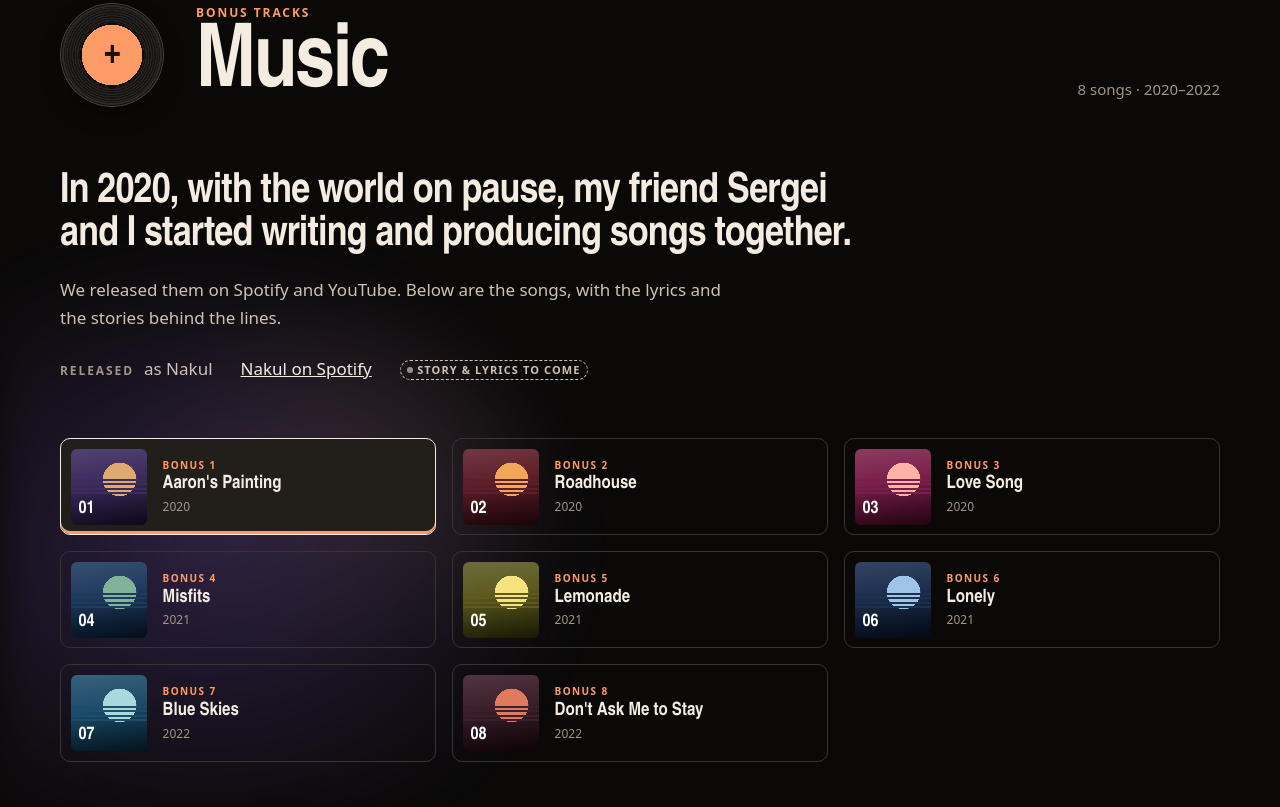
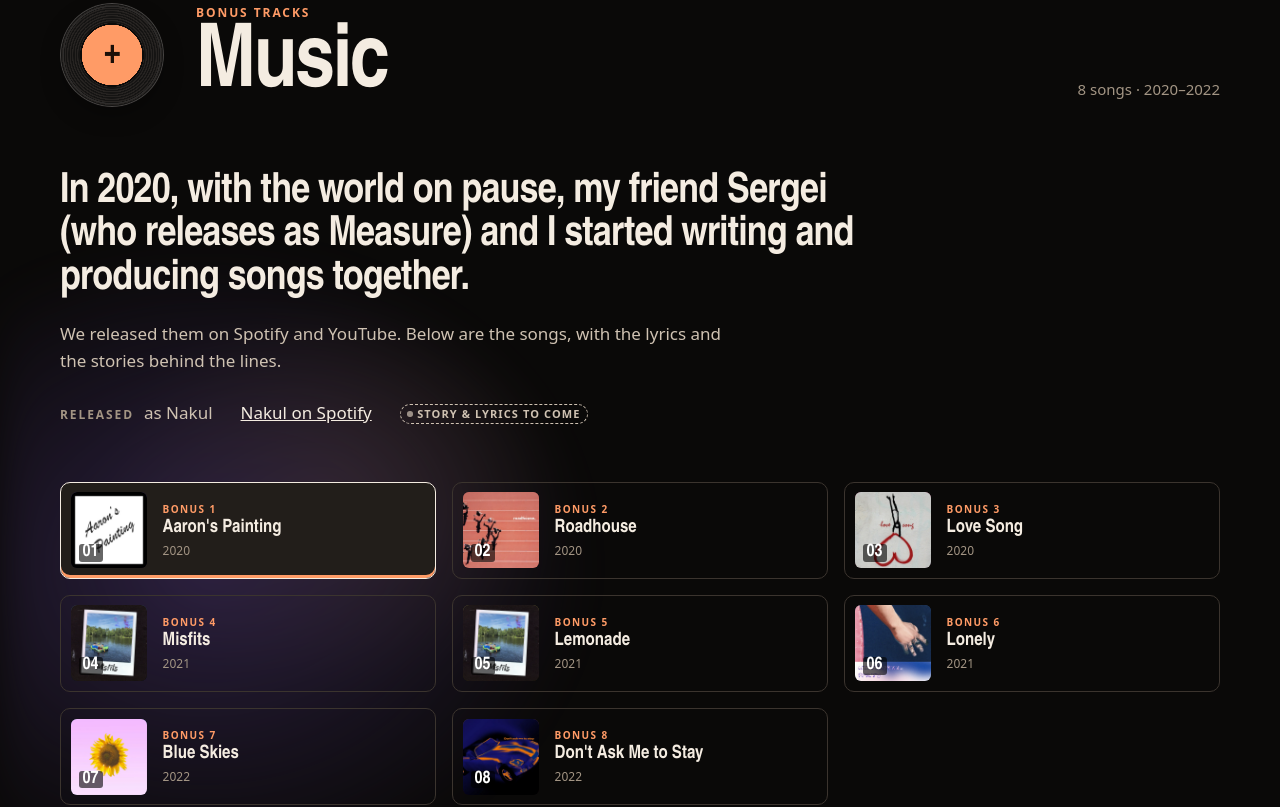
Before and after one commit to hastyconch/portfolio, an Astro site: page / in a window 1280 px wide. Shown: the part 8863-9670 px from the top of the page. Built offline with nearby package versions, Linux system fonts and the light colour scheme; Astro itself is replaced by a stand-in of ours; a web font is replaced by a local one.

Commit message:
Music: real cover art from the Spotify releases; Sergei named as Measure
- Seven release covers (640px, WebP, metadata stripped) with alt text written
  from each image; Misfits/Lemonade share the Misfits EP cover, Lonely uses
  Winter Pool Party's
- Song tabs show the covers; story names Sergei (who releases as Measure)

Co-Authored-By: Claude Opus 5.5 <noreply@anthropic.com>

```diff
--- a/src/content/music.json
+++ b/src/content/music.json
@@ -2,7 +2,7 @@
   {
     "id": "music",
     "story": [
-      "In 2020, with the world on pause, my friend Sergei and I started writing and producing songs together.",
+      "In 2020, with the world on pause, my friend Sergei (who releases as Measure) and I started writing and producing songs together.",
       "We released them on Spotify and YouTube. Below are the songs, with the lyrics and the stories behind the lines."
     ],
     "collaborator": {
--- a/src/content/songs/aarons-painting.md
+++ b/src/content/songs/aarons-painting.md
@@ -4,6 +4,8 @@ year: '2020'
 credits: 'Nakul'
 release: 'Single · August 2020 · later on the Misfits EP'
 spotify: 'https://open.spotify.com/track/4gLs9FNPQ5aJcptWI0pJj1'
+art: ../../assets/music/aarons-painting.webp
+artAlt: 'Cover art: “Aaron’s Painting” handwritten in black script on white.'
 artColors: ['#3d2c5e', '#e0a96d']
 meaning: 'The story behind this song is on its way.'
 lyrics: []
--- a/src/content/songs/blue-skies.md
+++ b/src/content/songs/blue-skies.md
@@ -4,6 +4,8 @@ year: '2022'
 credits: 'Nakul'
 release: 'Single · April 2022'
 spotify: 'https://open.spotify.com/track/5uCC5uFGwd8Q2nsKK2ovoV'
+art: ../../assets/music/blue-skies.webp
+artAlt: 'Cover art: a single sunflower on a pink-to-lilac gradient.'
 artColors: ['#1e4d6b', '#a8dadc']
 meaning: 'The story behind this song is on its way.'
 lyrics: []
--- a/src/content/songs/dont-ask-me-to-stay.md
+++ b/src/content/songs/dont-ask-me-to-stay.md
@@ -4,6 +4,8 @@ year: '2022'
 credits: 'Nakul, Lazar Miric, Measure'
 release: 'Single · October 2022'
 spotify: 'https://open.spotify.com/track/2S65pLNp2D6FziCSa7P7GE'
+art: ../../assets/music/dont-ask-me-to-stay.webp
+artAlt: 'Cover art: a car lit blue and orange at night, with the title “Don’t ask me to stay”.'
 artColors: ['#3b1f2b', '#e07a5f']
 meaning: 'The story behind this song is on its way.'
 lyrics: []
--- a/src/content/songs/lemonade.md
+++ b/src/content/songs/lemonade.md
@@ -4,6 +4,8 @@ year: '2021'
 credits: 'Nakul, Measure'
 release: 'Misfits EP · January 2021'
 spotify: 'https://open.spotify.com/track/1kI083OvvpvuC6x22hciAd'
+art: ../../assets/music/misfits-ep.webp
+artAlt: 'Cover art for the Misfits EP: a Polaroid of friends on an inflatable raft on a lake, captioned “Misfits”.'
 artColors: ['#5c5a1f', '#f6e27f']
 meaning: 'The story behind this song is on its way.'
 lyrics: []
--- a/src/content/songs/lonely.md
+++ b/src/content/songs/lonely.md
@@ -4,6 +4,8 @@ year: '2021'
 credits: 'No Achilles, Nakul, Measure'
 release: 'On the Winter Pool Party EP by No Achilles · March 2021'
 spotify: 'https://open.spotify.com/track/6CnZDAwvuvPecGtlYF80xs'
+art: ../../assets/music/winter-pool-party.webp
+artAlt: 'Cover art for the Winter Pool Party EP: a hand reaching into blue water.'
 artColors: ['#1d2f4f', '#9ec5e8']
 meaning: 'The story behind this song is on its way.'
 lyrics: []
--- a/src/content/songs/love-song.md
+++ b/src/content/songs/love-song.md
@@ -4,6 +4,8 @@ year: '2020'
 credits: 'Nakul, Measure'
 release: 'Single · October 2020 · later on the Misfits EP'
 spotify: 'https://open.spotify.com/track/4W297mjLP4FRI695332kkX'
+art: ../../assets/music/love-song.webp
+artAlt: 'Cover art: a red painted heart held up by a figure drawn in black, with the words “love song”.'
 artColors: ['#7a1f4b', '#ffb3a7']
 meaning: 'The story behind this song is on its way.'
 lyrics: []
--- a/src/content/songs/misfits.md
+++ b/src/content/songs/misfits.md
@@ -4,6 +4,8 @@ year: '2021'
 credits: 'Nakul, Measure'
 release: 'Misfits EP · January 2021'
 spotify: 'https://open.spotify.com/track/1KgrIewVEkffT6s9UC9Rer'
+art: ../../assets/music/misfits-ep.webp
+artAlt: 'Cover art for the Misfits EP: a Polaroid of friends on an inflatable raft on a lake, captioned “Misfits”.'
 artColors: ['#1f3b5e', '#81b29a']
 meaning: 'The story behind this song is on its way.'
 lyrics: []
--- a/src/content/songs/roadhouse.md
+++ b/src/content/songs/roadhouse.md
@@ -4,6 +4,8 @@ year: '2020'
 credits: 'Nakul'
 release: 'Single · September 2020 · later on the Misfits EP'
 spotify: 'https://open.spotify.com/track/1d63Ry4NXEuvIPm7j7Aruy'
+art: ../../assets/music/roadhouse.webp
+artAlt: 'Cover art: runners’ shadows on a red running track seen from above, with the word “roadhouse.”'
 artColors: ['#5e1f2b', '#f2a65a']
 meaning: 'The story behind this song is on its way.'
 lyrics: []
--- a/src/system/Music.astro
+++ b/src/system/Music.astro
@@ -9,6 +9,7 @@ import Placeholder from './Placeholder.astro';
 import SongArt from './SongArt.astro';
 import Lyrics from './Lyrics.astro';
 import Players from './Players.astro';
+import { Image } from 'astro:assets';
 import { voice } from '../lib/music';
 
 interface Props {
@@ -82,7 +83,18 @@ const [lead, ...story] = music.story.map(say);
           data-c2={s.data.artColors[1]}
           style={`--c1: ${s.data.artColors[0]}; --c2: ${s.data.artColors[1]}`}
         >
-          <span class="mu-tab-art" aria-hidden="true">
+          <span class:list={['mu-tab-art', s.data.art && 'has-art']} aria-hidden="true">
+            {s.data.art && (
+              <Image
+                class="mu-tab-img"
+                src={s.data.art}
+                alt=""
+                widths={[96, 192]}
+                sizes="96px"
+                loading="lazy"
+                decoding="async"
+              />
+            )}
             <span class="ln-num">{pad(i + 1)}</span>
           </span>
           <span class="mu-tab-text">
@@ -405,4 +417,21 @@ const [lead, ...story] = music.story.map(say);
     font-size: 0.875rem;
     color: var(--ln-ink-3);
   }
+  .mu-tab-art.has-art {
+    position: relative;
+    overflow: hidden;
+  }
+  .mu-tab-art :global(.mu-tab-img) {
+    position: absolute;
+    inset: 0;
+    width: 100%;
+    height: 100%;
+    object-fit: cover;
+  }
+  .mu-tab-art.has-art .ln-num {
+    position: relative;
+    padding: 0 0.25rem;
+    border-radius: 3px;
+    background: rgb(0 0 0 / 0.6);
+  }
 </style>
```
Also changed, not shown: src/assets/music/aarons-painting.webp (added), src/assets/music/blue-skies.webp (added), src/assets/music/dont-ask-me-to-stay.webp (added), src/assets/music/love-song.webp (added), src/assets/music/misfits-ep.webp (added), src/assets/music/roadhouse.webp (added), src/assets/music/winter-pool-party.webp (added).
